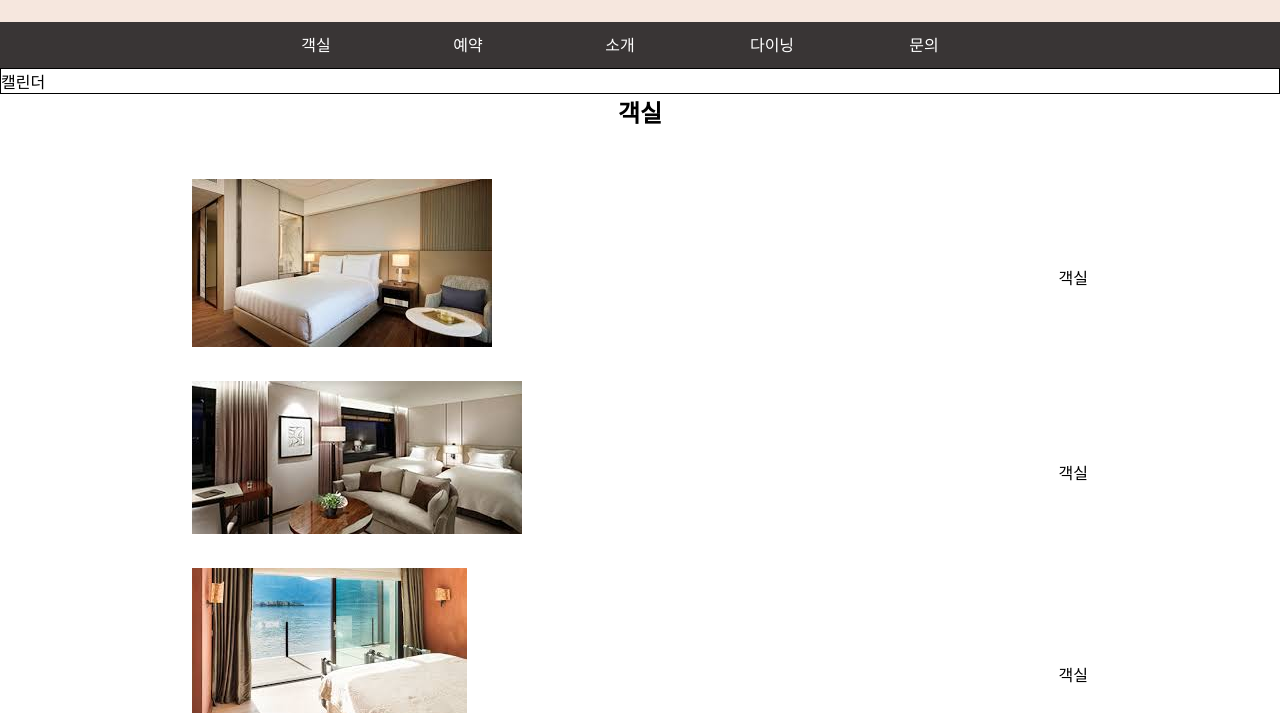
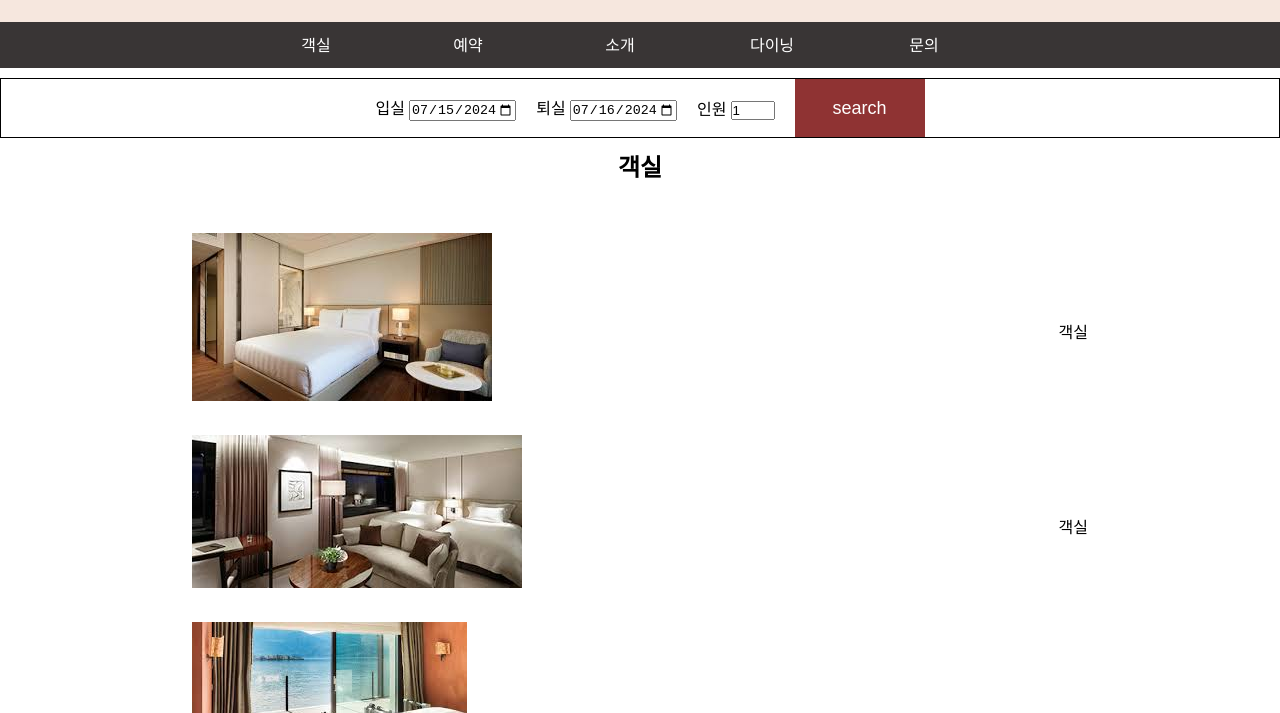
Before and after one commit to kisy97/2024prac, a plain HTML site: page index.html in a window 1280 px wide. Shown: the part 63-776 px from the top of the page. Drawn offline with Linux system fonts and the light colour scheme.

Commit message:
update design
홈페이지 디자인 업데이트

```diff
--- a/css/index.css
+++ b/css/index.css
@@ -64,7 +64,31 @@
 }
 .calander {
     border: 1px solid black;
+    margin: 10px auto;
+    height: 60px;
 }
+.formCalander {
+    display: flex;
+    justify-content: center;
+    align-items: center;
+    height: 100%;
+}
+.formCalander div {
+    margin-left: 20px;
+}
+.search {
+    height: 100%;
+}
+.btnSearch {
+    width: 130px;
+    height: 100%;
+    font-size: 18px;
+    background-color: rgb(143, 51, 51);
+    color: #fff;
+    border: none;
+}
+
+
 .mainContents {
     text-align: center;
     margin: 0 auto;
--- a/index.html
+++ b/index.html
@@ -36,7 +36,23 @@
     <main>
         <section>
             <div class="calander">
-                캘린더
+                <form class="formCalander">
+                    <div class="depart">
+                        <label for="depart_date">입실</label>
+                        <input type="date" name="depart_date" id="depart_date" max="2077-06-02" value="2024-07-15">
+                    </div>
+                    <div class="arrive">
+                        <label for="arrive_date">퇴실</label>
+                        <input type="date" name="arrive_date" id="arrive_date" max="2077-06-02" value="2024-07-16">
+                    </div>
+                    <div class="member">
+                        <label for="member_num">인원</label>
+                        <input type="number" name="member_num" id="member_num" max="8" min="1" value="1">
+                    </div>
+                    <div class="search">
+                        <button class="btnSearch">search</button>
+                    </div>
+                </form>
             </div>
         </section>
         <section class="mainContents">
```
